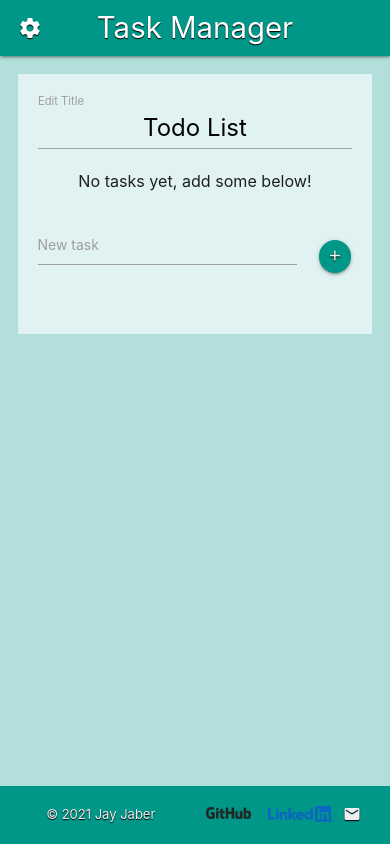
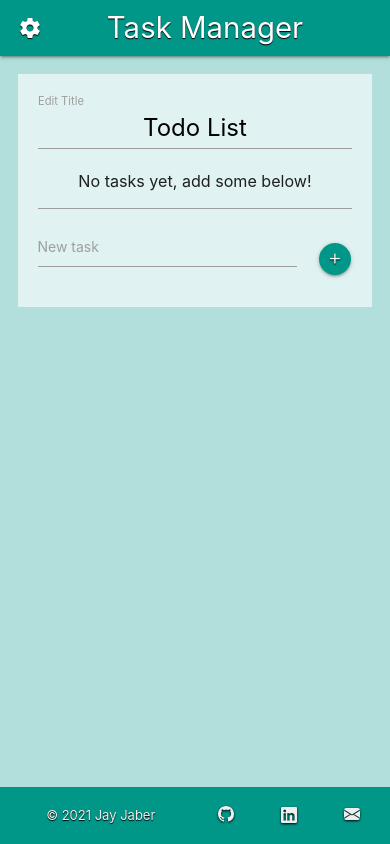
Before and after one commit to JayJaber/todo, a React (Create React App) app: page / in a window 390 px wide. Built offline with nearby package versions, Linux system fonts and the light colour scheme.

Commit message:
fixed styling for mobile

```diff
--- a/src/App.css
+++ b/src/App.css
@@ -41,6 +41,10 @@
     color: #000 !important;
   }
 
-  .navbar, .footer, .add-task {
+  .navbar, .footer, .add-task, .color {
     text-shadow: 0 1px 1px black;
 }
+
+svg {
+    filter: drop-shadow(0 1px 1px black)
+  }
--- a/src/App.js
+++ b/src/App.js
@@ -10,10 +10,6 @@
 function App() {
   const [tasks, setTasks] = React.useState(JSON.parse(localStorage.getItem('tasks')) || []); // if tasks were previously saved, retriving them
   const [color, setColor] = React.useState(localStorage.getItem('color') || 'teal'); // if tasks were previously saved, retriving them
-
-  // React.useEffect(() => {
-  //   setColor('teal');
-  // }, []);
 
   React.useEffect(() => { // Setting tasks in local storage on each change so they persist
     localStorage.setItem('tasks', JSON.stringify(tasks));
--- a/src/components/Footer.js
+++ b/src/components/Footer.js
@@ -10,17 +10,20 @@
         {/* Links */}
         <Col s={2} m={2}>
           <p className="grey-text text-lighten-3" >
-            <a className="grey-text text-lighten-3" href="https://github.com/JayJaber"><img src='./GitHub.png' style={{height: 12}} alt='GitHub'/></a>
+            {/* <a className="grey-text text-lighten-3" href="https://github.com/JayJaber"><img src='./GitHub.png' style={{height: 12}} alt='GitHub'/></a> */}
+            <a className="grey-text text-lighten-3" href="https://github.com/JayJaber"><svg xmlns="http://www.w3.org/2000/svg" width="16" height="16" fill="currentColor" class="bi bi-github" viewBox="0 0 16 16"><path d="M8 0C3.58 0 0 3.58 0 8c0 3.54 2.29 6.53 5.47 7.59.4.07.55-.17.55-.38 0-.19-.01-.82-.01-1.49-2.01.37-2.53-.49-2.69-.94-.09-.23-.48-.94-.82-1.13-.28-.15-.68-.52-.01-.53.63-.01 1.08.58 1.23.82.72 1.21 1.87.87 2.33.66.07-.52.28-.87.51-1.07-1.78-.2-3.64-.89-3.64-3.95 0-.87.31-1.59.82-2.15-.08-.2-.36-1.02.08-2.12 0 0 .67-.21 2.2.82.64-.18 1.32-.27 2-.27.68 0 1.36.09 2 .27 1.53-1.04 2.2-.82 2.2-.82.44 1.1.16 1.92.08 2.12.51.56.82 1.27.82 2.15 0 3.07-1.87 3.75-3.65 3.95.29.25.54.73.54 1.48 0 1.07-.01 1.93-.01 2.2 0 .21.15.46.55.38A8.012 8.012 0 0 0 16 8c0-4.42-3.58-8-8-8z"/></svg></a>
           </p>
         </Col>
         <Col s={2} m={2}>
           <p className="grey-text text-lighten-3" style={{paddingTop: 1}}>
-            <a className="grey-text text-lighten-3" href="https://www.linkedin.com/in/jay-jaber-7439bb1b3/"><img src='./Linkedin.svg' alt='Linkedin' style={{height: 16}}/></a>
+            {/* <a className="grey-text text-lighten-3" href="https://www.linkedin.com/in/jay-jaber-7439bb1b3/"><img src='./Linkedin.svg' alt='Linkedin' style={{height: 16}}/></a> */}
+            <a className="grey-text text-lighten-3" href="https://www.linkedin.com/in/jay-jaber-7439bb1b3/"><svg xmlns="http://www.w3.org/2000/svg" width="16" height="16" fill="currentColor" class="bi bi-linkedin" viewBox="0 0 16 16"><path d="M0 1.146C0 .513.526 0 1.175 0h13.65C15.474 0 16 .513 16 1.146v13.708c0 .633-.526 1.146-1.175 1.146H1.175C.526 16 0 15.487 0 14.854V1.146zm4.943 12.248V6.169H2.542v7.225h2.401zm-1.2-8.212c.837 0 1.358-.554 1.358-1.248-.015-.709-.52-1.248-1.342-1.248-.822 0-1.359.54-1.359 1.248 0 .694.521 1.248 1.327 1.248h.016zm4.908 8.212V9.359c0-.216.016-.432.08-.586.173-.431.568-.878 1.232-.878.869 0 1.216.662 1.216 1.634v3.865h2.401V9.25c0-2.22-1.184-3.252-2.764-3.252-1.274 0-1.845.7-2.165 1.193v.025h-.016a5.54 5.54 0 0 1 .016-.025V6.169h-2.4c.03.678 0 7.225 0 7.225h2.4z"/></svg></a>
           </p>
         </Col>
         <Col s={2} m={2}>
           <p className="grey-text text-lighten-3">
-            <a className="grey-text text-lighten-3" href="mailto:calijayjaber@gmail.com"><Icon style={{fontSize: 18}}>mail</Icon></a>
+            {/* <a className="grey-text text-lighten-3" href="mailto:calijayjaber@gmail.com"><Icon style={{fontSize: 18}}>mail</Icon></a> */}
+            <a className="grey-text text-lighten-3" href="mailto:calijayjaber@gmail.com"><svg xmlns="http://www.w3.org/2000/svg" width="16" height="16" fill="currentColor" class="bi bi-envelope-fill" viewBox="0 0 16 16"><path d="M.05 3.555A2 2 0 0 1 2 2h12a2 2 0 0 1 1.95 1.555L8 8.414.05 3.555ZM0 4.697v7.104l5.803-3.558L0 4.697ZM6.761 8.83l-6.57 4.027A2 2 0 0 0 2 14h12a2 2 0 0 0 1.808-1.144l-6.57-4.027L8 9.586l-1.239-.757Zm3.436-.586L16 11.801V4.697l-5.803 3.546Z"/></svg></a>
           </p>
         </Col>
       </Row>
--- a/src/components/Navbar.js
+++ b/src/components/Navbar.js
@@ -10,7 +10,7 @@
     className={color + ' navbar'}
     style={{marginBottom: '1em'}}
     alignLinks="right"
-    brand={<a className="brand-logo">&nbsp;Task&nbsp;Manager&nbsp;</a>}     // eslint-disable-line
+    brand={<a className="brand-logo" style={{margin: '0 10px'}}>Task&nbsp;Manager</a>}     // eslint-disable-line
     id="mobile-nav"
     menuIcon={<Icon>settings</Icon>}
     options={{
@@ -26,7 +26,7 @@
     }}
   >
     {/* Navbar buttons to clear tasks */}
-    <NavItem onClick={() => {if (window.confirm('Are you sure you want to clear completed tasks?')) onTasksChange(tasks.filter(task=>task.done === false))}} style={{cursor: 'pointer'}}>
+    <NavItem onClick={() => {if (window.confirm('Are you sure you want to clear completed tasks?')) onTasksChange(tasks.filter(task => task.done===false))}} style={{cursor: 'pointer'}}>
       Clear Completed Tasks
     </NavItem>
     <NavItem onClick={() => {if (window.confirm('Are you sure you want to clear all tasks?')) onTasksChange([])}} style={{cursor: 'pointer'}}>
@@ -52,7 +52,7 @@
       trigger={<a href="#color">Select Color{' '}<Icon right>arrow_drop_down</Icon></a>}
     >
       {colors.map(c =>
-        <a className={c} href={'#' + c} style={{color: 'white'}} role='button' onClick={() => onColorChange(c)}>{c}{color===c? <span style={{fontWeight: 700}}>&nbsp;Selected</span>: ''}</a>
+        <a className={c + ' color'} href={'#' + c} style={{color: 'white'}} role='button' onClick={() => onColorChange(c)}>{c}{color===c? <span style={{fontWeight: 700}}>&nbsp;Selected</span>: ''}</a>
       )}
     </Dropdown>
     {/* <NavItem>
--- a/src/components/Tasks.js
+++ b/src/components/Tasks.js
@@ -13,7 +13,7 @@
 
 
   return (
-    <div className={color+' lighten-5'} style={{textAlign: 'center', margin: '1em', padding: '0.5em', paddingTop: '1em'}}>
+    <div className={color+' lighten-5'} style={{textAlign: 'center', margin: '1em', padding: '0.5em', paddingTop: '1em', paddingBottom: 0}}>
 
       {/* List of tasks */}
       <TextInput value={title} label='Edit Title' placeholder='Add Title' onChange={e => setTitle(e.target.value)} style={{width: 'calc(100% - 0.9em)', margin: 0, textAlign: 'center', fontSize: 24}}></TextInput>
@@ -22,13 +22,16 @@
       <label class="active" for="first_name2">First Name</label>
        </div> */}
 
-      {tasks.length === 0? <h6 style={{padding: '0.65em'}}>No tasks yet, add some below!</h6>
+      {tasks.length === 0? <>
+          <h6 style={{padding: '0.65em'}}>No tasks yet, add some below!</h6>
+          <Col s={12} m={12}><div  style={{borderTop: '1px solid rgb(158, 158, 158)', margin: '0 0.6em', paddingTop: '0.07em'}}></div></Col>
+        </>
       : <Row style={{marginBottom: '0', marginTop: 0}}>
           {/* <Col s={12} m={12}><div  style={{borderBottom: '1px solid rgb(158, 158, 158)', paddingTop: '0.1em', paddingBottom: '0.35em'}}></div></Col> */}
         {tasks.map((task, i) =>
           <>
-            <Col s={9} m={10} l={10} xl={11} style={{textAlign: 'left', marginTop: (i===0? '0.25em':'1em'), marginBottom: '0.5em'}}>{task.done? <s>{i+1}.&nbsp;{task.value}</s> : <>{i+1}. {task.value}</> }</Col>
-            <Col s={3} m={2} l={2} xl={1} style={{marginTop: (i===0? '0.25em':'1em'), marginBottom: '0.5em', textAlign: 'right'}}><Checkbox label={task.done? 'Done': 'Todo'} checked={task.done} value='done'
+            <Col s={8} m={10} l={10} xl={11} style={{textAlign: 'left', marginTop: (i===0? '0.25em':'1em'), marginBottom: '0.5em', overflowWrap: 'break-word'}}>{task.done? <s>{i+1}.&nbsp;{task.value}</s> : <>{i+1}. {task.value}</> }</Col>
+            <Col s={4} m={2} l={2} xl={1} style={{marginTop: (i===0? '0.25em':'1em'), marginBottom: '0.5em', textAlign: 'right'}}><Checkbox label={task.done? 'Done': 'Todo'} checked={task.done} value='done'
               onClick={e => onTasksChange( tasks.map((task, j) => { if(i ===j)return {...task, done: e.target.checked}; return task;}))}></Checkbox></Col>
             <Col s={12} m={12}><div  style={{borderBottom: '1px solid rgb(158, 158, 158)', paddingTop: '0.05em', paddingBottom: '0.2em'}}></div></Col>
           </>
```
